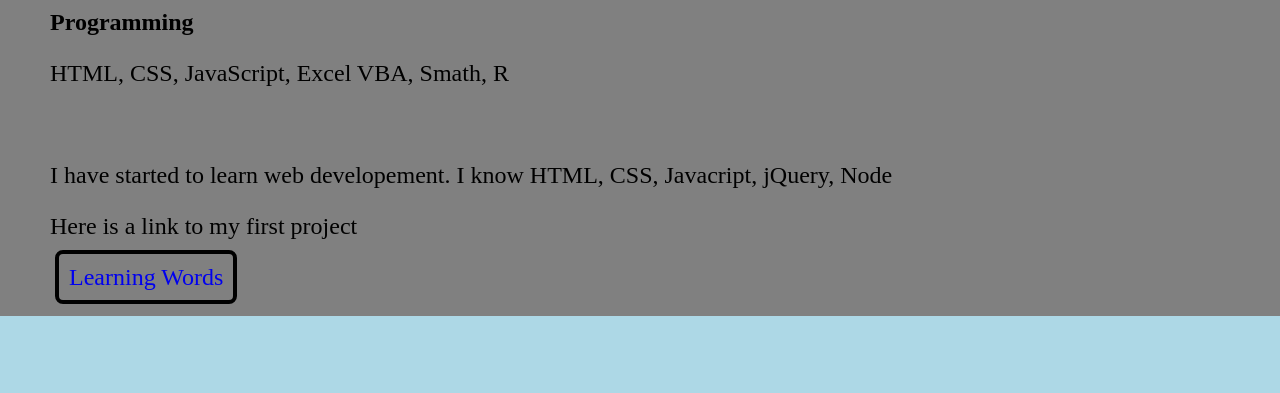
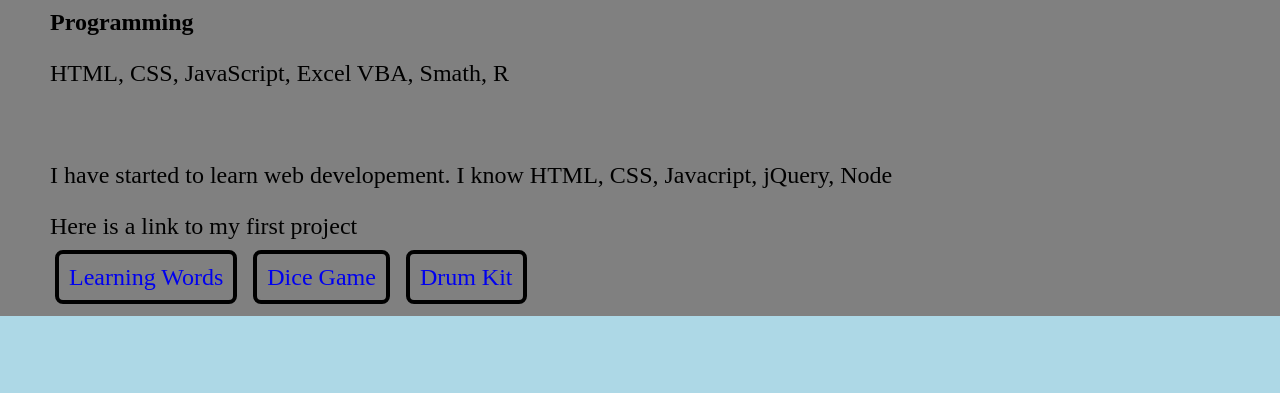
Before and after one commit to toddkendell/CV, a plain HTML site: page programmer.html in a window 1280 px wide. Shown: the part 503-896 px from the top of the page. Drawn offline with Linux system fonts and the light colour scheme.

Commit message:
programmer page update
updated page to have dice game and drum kit projects

```diff
--- a/programmer.html
+++ b/programmer.html
@@ -40,6 +40,8 @@
                 <p>I have started to learn web developement. I know HTML, CSS, Javacript, jQuery, Node</p>
                 <p>Here is a link to my first project</p>
                 <a class="link" href="https://toddkendell.github.io/Learning-Words/">Learning Words</a>
+                <a class="link" href="https://toddkendell.github.io/dice_game/">Dice Game</a>
+                <a class="link" href="https://toddkendell.github.io/drumkit/">Drum Kit</a>
 
             </div>
         </div>
```
